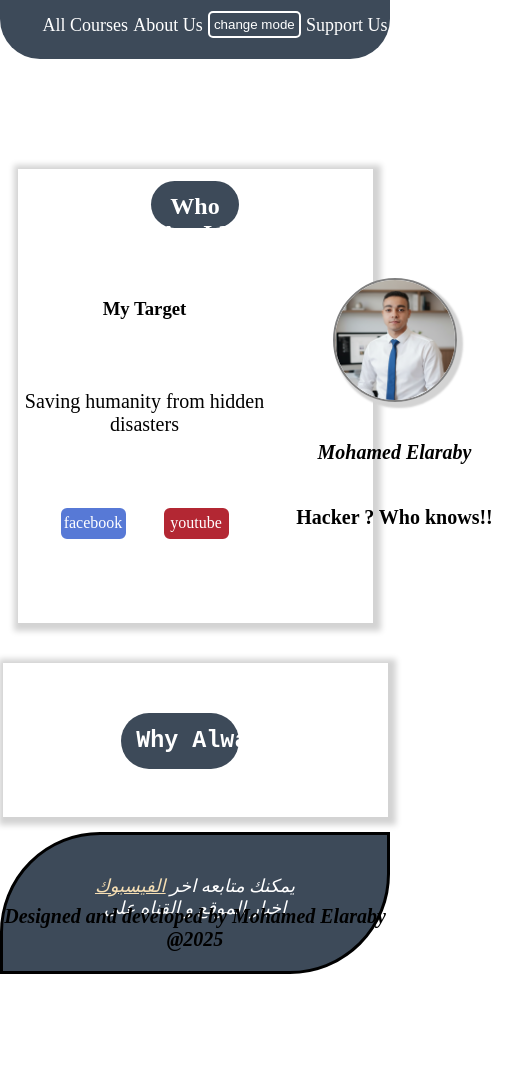
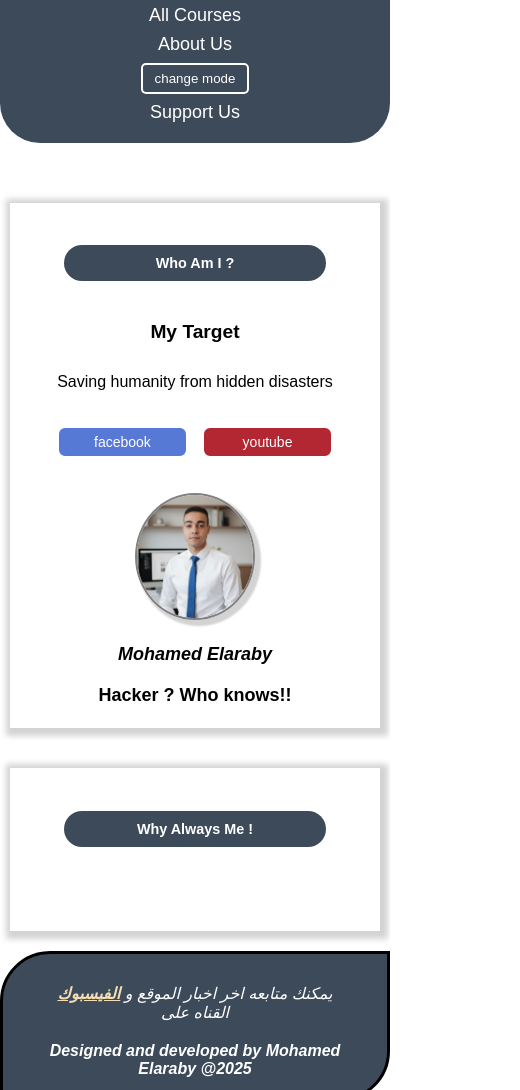
Before and after one commit to Elaraby-307/My_First_Website, a plain HTML site: page index.html in a window 390 px wide. Shown: the part 61-1151 px from the top of the page, 520 px wide, since content can reach past the window. Before the commit the page ends 1035 px from the top, so only its background shows below. Drawn offline with Linux system fonts and the light colour scheme.

Commit message:
update style.css with new changes

```diff
--- a/style.css
+++ b/style.css
@@ -1,289 +1,258 @@
+/* Global Reset */
 * {
     margin: 0;
+    padding: 0;
+    box-sizing: border-box;
+    font-family: Arial, sans-serif;
 }
 
-
+/* ---------------- HEADER ---------------- */
 header {
     background-color: #3d4a59;
-    margin-bottom: 110px;
-    height: 120px;
+    margin-bottom: 60px;
+    padding: 20px;
     border-radius: 0px 0px 40px 40px;
-
 }
-
 
 h1 {
     text-align: center;
-    margin-bottom: 35px;
+    margin-bottom: 20px;
     color: white;
+    font-size: 2rem;
 }
 
+.list {
+    display: flex;
+    flex-wrap: wrap;
+    justify-content: center;
+    gap: 15px;
+    padding: 0;
+}
 
 header ul li {
-    color: white;
     list-style-type: none;
-    text-decoration: none;
     display: inline-block;
     font-size: 18px;
 }
 
-header ul li:hover {
-    font-size: 20px;
-}
-
-
 header ul li a {
     color: white;
     text-decoration: none;
-    display: inline-block;
-    margin-top: 4px;
+    padding: 5px 10px;
+    transition: all 0.3s ease;
 }
-
-
-#fbutton {
-    color: white;
-    padding: 4px;
-    border: 2px solid white;
-    border-radius: 5px;
-    margin-bottom: 10px;
-    background: none;
-}
-
-#fbutton:hover {
-    color: white;
-    padding: 4px;
-    border: 2px solid rgba(162, 130, 15, 0.895);
-    border-radius: 5px;
-    margin-bottom: 10px;
-    font-size: 20px;
-    background-color: rgb(117, 23, 23);
-
-}
-
 
 header ul li a:hover {
     color: wheat;
     border-bottom: 2px solid red;
-
-
 }
 
-header ul li:hover {
-
-    display: inline-block;
-
-
+#fbutton {
+    color: white;
+    padding: 6px 12px;
+    border: 2px solid white;
+    border-radius: 5px;
+    background: none;
+    cursor: pointer;
+    transition: all 0.3s ease;
 }
 
-
-
-.list {
-    display: flex;
-    flex-direction: row wrap;
-    justify-content: space-around;
+#fbutton:hover {
+    border-color: rgba(162, 130, 15, 0.9);
+    font-size: 18px;
+    background-color: rgb(117, 23, 23);
 }
 
-
-
-
+/* ---------------- FIRST SECTION ---------------- */
 #whoami {
     background-color: #3d4a59;
     color: white;
     text-align: center;
-    width: 25%;
-    padding-top: 12px;
-    height: 35px;
+    width: 250px;
+    padding: 10px;
     border-radius: 70px;
-    margin-right: auto;
-    margin-left: auto;
-    margin-top: 10px;
-    margin-bottom: 25px;
+    margin: 20px auto;
+    font-size: 1.2rem;
 }
 
 #fsec {
-    border: 2px solid red;
-    height: 450px;
+    border: 2px solid white;
     box-shadow: 2px 2px 6px 6px lightgrey;
     width: 90%;
-    margin-right: auto;
-    margin-left: auto;
-    margin-bottom: 40px;
-    border-color: white;
-
-
+    margin: 20px auto 40px;
+    padding: 20px;
 }
 
-
-
 #all {
-    margin-top: 50px;
+    margin-top: 20px;
     display: flex;
-    flex-direction: row wrap;
-    justify-content: space-around;
+    flex-wrap: wrap;
+    justify-content: center;
     text-align: center;
+    gap: 30px;
 }
 
 #left_sec,
 #Right_sec {
-
-
-
-
+    flex: 1 1 300px;
     text-align: center;
-    height: 350px;
-
-
+    min-width: 250px;
 }
 
 #target {
     margin-top: 20px;
+    font-size: 1.2rem;
 }
 
 #content {
-    margin-top: 70px;
-    margin-bottom: 70px;
-    font-size: 20px;
-    width: 250px;
-
+    margin: 30px auto;
+    font-size: 1rem;
+    max-width: 300px;
     text-align: center;
-
-
 }
 
-
-
-#flink {
+#flink,
+#ylink {
     border: 2px solid white;
-    background-color: rgb(87, 121, 214);
-    height: 25px;
-    padding-top: 6px;
-    width: 65px;
+    border-radius: 8px;
+    padding: 6px 12px;
     text-align: center;
-    display: inline-block;
-    border-radius: 8px;
-    margin-right: 30px;
     text-decoration: none;
     color: white;
     font-size: 16px;
+    display: inline-block;
+    transition: all 0.3s ease;
+}
+
+#flink {
+    background-color: rgb(87, 121, 214);
+    margin-right: 15px;
 }
 
 #ylink {
     background-color: rgb(179, 39, 51);
-    border: 2px solid white;
-    border-radius: 8px;
-    padding-top: 6px;
-    width: 65px;
-    height: 25px;
-    text-align: center;
-    display: inline-block;
-    text-decoration: none;
-    color: white;
-    font-size: 16px;
 }
 
+#flink:hover,
+#ylink:hover {
+    opacity: 0.8;
+}
 
 #my_img {
     border-radius: 50%;
     border: 2px solid gray;
     box-shadow: 4px 4px 2px 2px lightgray;
-
+    max-width: 120px;
+    height: auto;
 }
 
 #fp,
 #secondp {
-    margin-top: 35px;
-    height: 30px;
-    width: 250px;
-    font-size: 20px;
+    margin-top: 20px;
+    font-size: 18px;
 }
 
+/* ---------------- SECOND SECTION ---------------- */
 #Ssec {
-
-
     border: 2px solid white;
-    padding-top: 25px;
     box-shadow: 2px 2px 6px 6px lightgray;
     width: 90%;
-    padding-right: 30px;
+    margin: 20px auto;
+    padding: 20px;
     text-align: center;
-    margin-left: auto;
-    margin-right: auto;
-    margin-bottom: 15px;
-    font-size: 20px;
-
-
-
+    font-size: 18px;
 }
-
-
-
 
 #Ssec h3 {
     background-color: #3d4a59;
     color: white;
-    padding: 15px;
-
-    width: 25%;
+    padding: 10px 20px;
     border-radius: 70px;
-    margin-right: auto;
-    margin-left: auto;
+    margin: 0 auto 20px;
+    width: fit-content;
 }
 
-
-
-
-
-
-
-
-
-
-
-
+/* ---------------- FOOTER ---------------- */
 footer {
     border: 3px solid black;
-
     font-style: italic;
     border-radius: 100px 0px;
     font-size: medium;
     background-color: #3d4a59;
     text-align: center;
-
+    padding: 20px;
 }
 
 #firstp {
-    text-align: center;
-
     color: white;
-
-    font-size: 18px;
-    width: 60%;
-    margin-right: auto;
-    margin-left: auto;
-
-    height: 30px;
-    padding-top: 40px;
-    border-radius: 80px 80px 0px 0px;
+    font-size: 16px;
+    max-width: 90%;
+    margin: 10px auto;
 }
 
-
 #lastp {
-    font-style: bold;
+    font-weight: bold;
     color: wheat;
 }
 
 #lastp:hover {
-    font-style: bold;
     border: 2px solid royalblue;
     background-color: royalblue;
     color: white;
+    padding: 2px 6px;
+    border-radius: 5px;
 }
 
 #secondps {
-    font-style: italic;
-    font-size: 20px;
-    padding-bottom: 20px;
-    text-align: center;
+    font-size: 16px;
+    padding-top: 10px;
+    color: white;
+}
 
+/* ---------------- RESPONSIVE ---------------- */
+@media (max-width: 768px) {
+    h1 {
+        font-size: 1.6rem;
+    }
 
+    .list {
+        flex-direction: column;
+        align-items: center;
+        gap: 8px;
+    }
+
+    #whoami,
+    #Ssec h3 {
+        width: 60%;
+        font-size: 1rem;
+    }
+
+    #fsec,
+    #Ssec {
+        width: 95%;
+    }
 }
+
+@media (max-width: 480px) {
+    h1 {
+        font-size: 1.4rem;
+    }
+
+    #whoami,
+    #Ssec h3 {
+        width: 80%;
+        font-size: 0.9rem;
+    }
+
+    #flink,
+    #ylink {
+        width: 40%;
+        font-size: 14px;
+        margin: 5px;
+    }
+
+    footer {
+        font-size: 14px;
+        border-radius: 50px 0px;
+    }
+}
```
